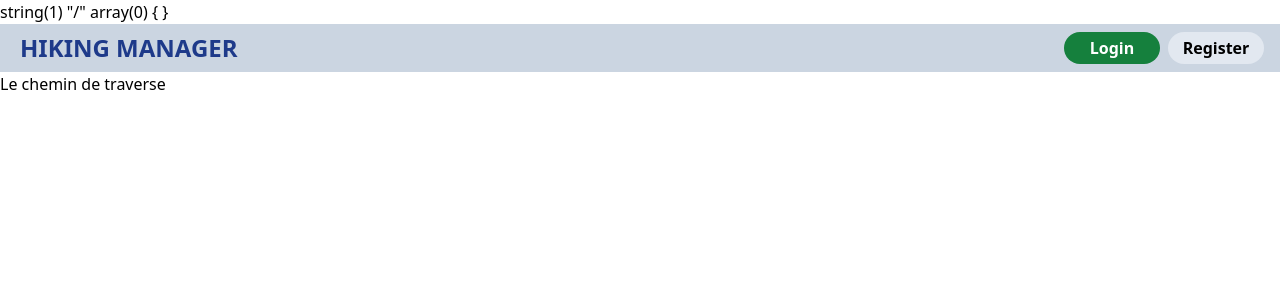
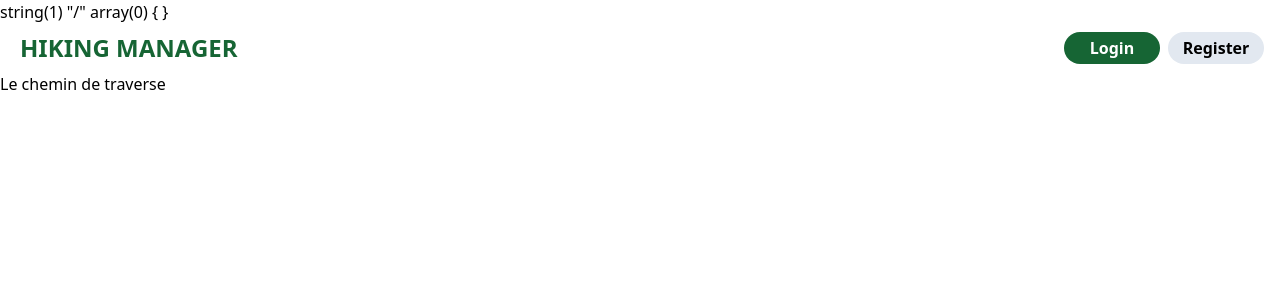
Before and after one commit to becodeorg/hamilton-7-hiking-project-david-maxime, a PHP site: page / in a window 1280 px wide. Shown: the top 300 px of the page. Run offline with PHP 8.4, Linux system fonts and the light colour scheme; data comes from the database, SQL or seed files in the repository; some libraries are stand-ins or nearby versions.

Commit message:
Styled Logging Page

```diff
--- a/src/views/header.view.php
+++ b/src/views/header.view.php
@@ -12,10 +12,10 @@
 <body>
     <header>
         <!-- NAV -->
-        <nav class="bg-slate-300 flex flex-row justify-between h-12 items-center">
+        <nav class=" flex flex-row justify-between h-12 items-center">
 
             <!-- HOME LOGO/TITLE -->
-            <section class=" title text-2xl font-bold uppercase text-blue-900 flex justify-center mx-5">
+            <section class=" title text-2xl font-bold uppercase text-green-800 flex justify-center mx-5">
                 <a href="/">
                     <h1>Hiking Manager</h1>
                 </a>
@@ -26,7 +26,7 @@
             <ul class="flex flex-row justify-around font-semibold w-52 mx-3">
 
                 <!-- LOGIN -->
-                <li class="bg-green-700 w-24 h-8 flex justify-center items-center rounded-full text-white"><a href="/login">Login</a></li>
+                <li class="bg-green-800 w-24 h-8 flex justify-center items-center rounded-full text-white"><a href="/login">Login</a></li>
 
                 <!-- REGISTER -->
                 <l class="bg-slate-200 w-24 h-8 flex justify-center items-center rounded-full "><a href="/registration">Register</a></l>
```
Also changed, not shown: src/views/login.view.php (+28 -4 lines).
